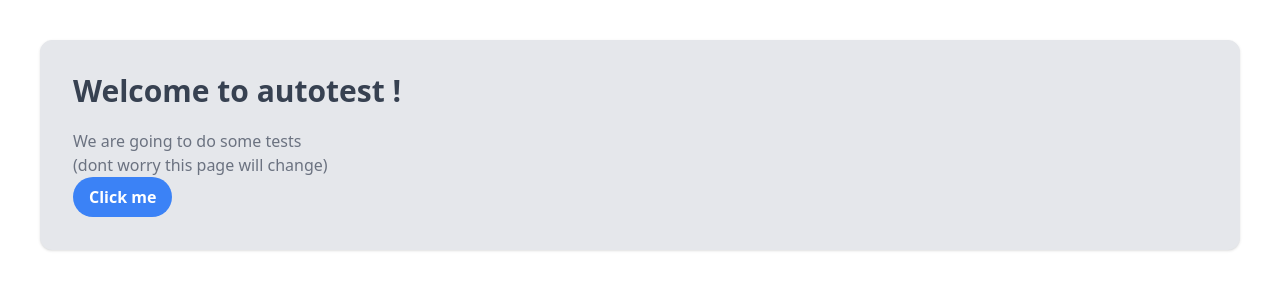
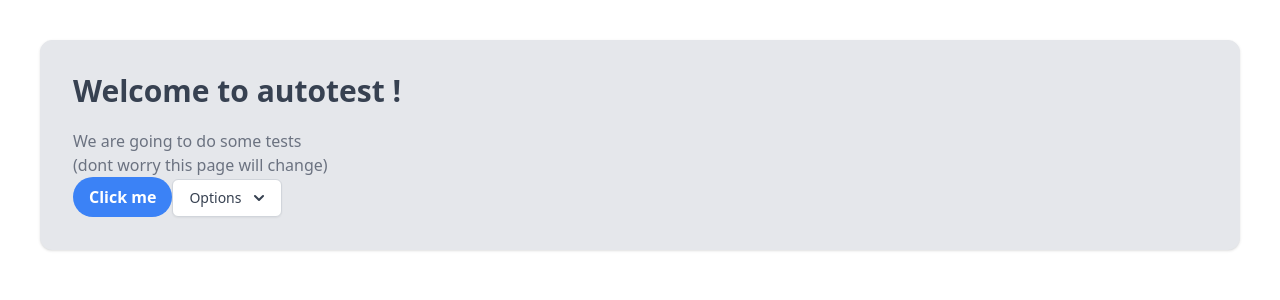
Before and after one commit to flamingautotest/front, a Next.js app: page / in a window 1280 px wide. Shown: the top 300 px of the page. Built offline with nearby package versions, Linux system fonts and the light colour scheme.

Commit message:
component dropDowns

```diff
--- /dev/null
+++ b/components/Dropdowns.js
@@ -0,0 +1,53 @@
+/* This example requires Tailwind CSS v2.0+ */
+import { Fragment } from 'react'
+import { Menu, Transition } from '@headlessui/react'
+import { ChevronDownIcon } from '@heroicons/react/solid'
+
+function classNames(...classes) {
+  return classes.filter(Boolean).join(' ')
+}
+
+
+export default function DropDowns(props) {
+  return (
+    <Menu as="div" className="relative inline-block text-left">
+      <div>
+        <Menu.Button className="inline-flex justify-center w-full rounded-md border border-gray-300 shadow-sm px-4 py-2 bg-white text-sm font-medium text-gray-700 hover:bg-gray-50 focus:outline-none focus:ring-2 focus:ring-offset-2 focus:ring-offset-gray-100 focus:ring-indigo-500">
+          Options
+          <ChevronDownIcon className="-mr-1 ml-2 h-5 w-5" aria-hidden="true" />
+        </Menu.Button>
+      </div>
+
+      <Transition
+        as={Fragment}
+        enter="transition ease-out duration-100"
+        enterFrom="transform opacity-0 scale-95"
+        enterTo="transform opacity-100 scale-100"
+        leave="transition ease-in duration-75"
+        leaveFrom="transform opacity-100 scale-100"
+        leaveTo="transform opacity-0 scale-95"
+      >
+        <Menu.Items className="origin-top-right absolute right-0 mt-2 w-56 rounded-md shadow-lg bg-white ring-1 ring-black ring-opacity-5 focus:outline-none">
+          <div className="py-1">
+            {props.links.map((link) =>(
+                <Menu.Item>
+                {({ active }) => (
+                  <a
+                    href={link.to}
+                    className={classNames(
+                      active ? 'bg-gray-100 text-gray-900' : 'text-gray-700',
+                      'block px-4 py-2 text-sm'
+                    )}
+                  >
+                   {link.label}
+                  </a>
+                )}
+              </Menu.Item>
+
+            ))}
+          </div>
+        </Menu.Items>
+      </Transition>
+    </Menu>
+  )
+}
--- a/components/index.js
+++ b/components/index.js
@@ -1 +1,2 @@
 export { default as Button } from './Button'
+export { default as DropDowns } from './Dropdowns'
--- a/package.json
+++ b/package.json
@@ -10,6 +10,8 @@
 		"tailwind": "tailwind-config-viewer -o"
 	},
 	"dependencies": {
+		"@headlessui/react": "^1.6.6",
+		"@heroicons/react": "^1.0.6",
 		"next": "12.2.2",
 		"react": "18.2.0",
 		"react-dom": "18.2.0"
--- a/pages/index.js
+++ b/pages/index.js
@@ -1,4 +1,9 @@
-import { Button } from "~/components"
+import { Button,DropDowns } from "~/components"
+/**test pour Dropdowns */
+const links = [
+    {label:"Account", to:"/"},
+    {label:"dd", to:"/"}
+]
 
 export default function Home() {
 	return (
@@ -13,6 +18,8 @@ export default function Home() {
 				(dont worry this page will change)
 			</p>
 			<Button>Click me</Button>
+			<DropDowns links={links} ></DropDowns>
+
 		</div>
 	)
 }
```
Also changed, not shown: 2 other files (tests, documents, lock files or other folders).
